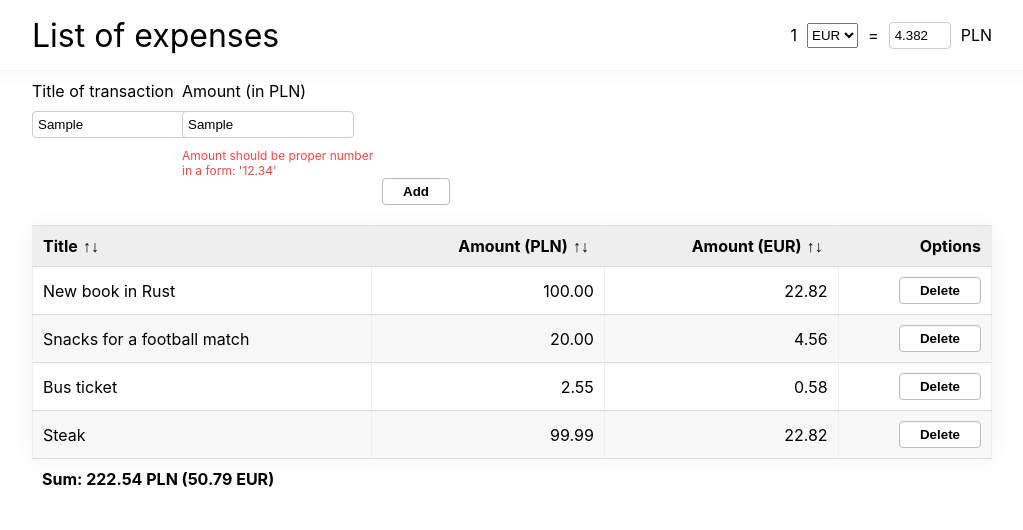
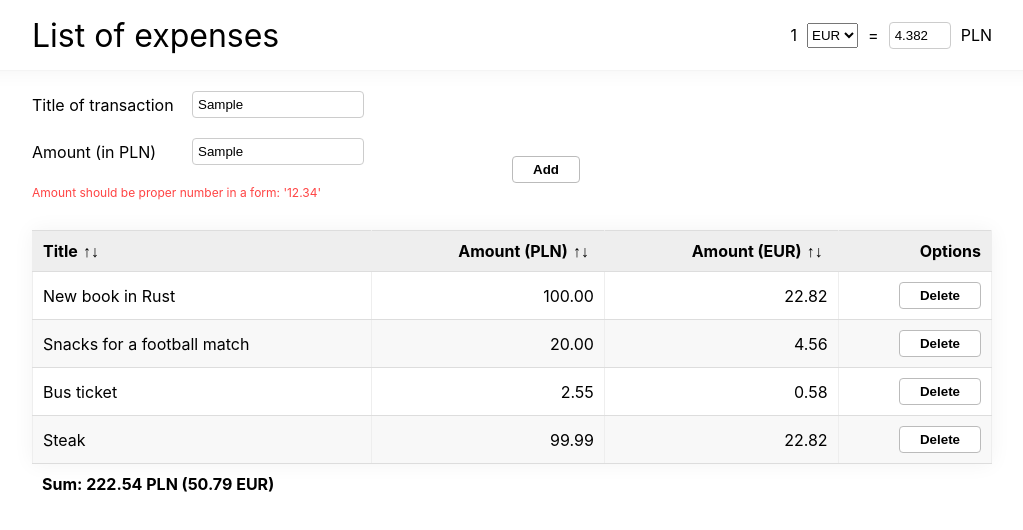
Before and after one commit to talkrz/react-demo, a React (Create React App) app: page / in a window 1280 px wide. Both pictures are taken after typing "Sample", "Sample" into the empty fields and a click on the button "Add". Shown: the top 530 px of the page, without its empty margins (128-1151 px from the left). Built offline with nearby package versions, Linux system fonts and the light colour scheme.

Commit message:
Fix grid mess in the form

```diff
--- a/src/components/common/FormField.js
+++ b/src/components/common/FormField.js
@@ -3,11 +3,15 @@ import React from 'react';
 export default function Field({ id, label, input, error }) {
   return (
     <div className="FormField" aria-label={id}>
-      <label htmlFor={id}>
-        {label}
-      </label>
-      {input(id)}
-      {error && <p className="ExpenseForm-error">{error}</p>}
+      <div className="FormField-field">
+        <label htmlFor={id}>
+          {label}
+        </label>
+        {input(id)}
+      </div>
+      <div className="FormField-error">
+        {error && <p className="FormField-error-message">{error}</p>}
+      </div>
     </div>
   )
 }
--- a/src/components/expense/ExpenseForm.css
+++ b/src/components/expense/ExpenseForm.css
@@ -1,41 +1,45 @@
 .ExpenseForm form {
   display: grid;
-  grid-template-rows: auto auto;
-  grid-template-columns: 150px 200px 200px auto;
+  grid-template-columns: 50% auto;
   margin-bottom: 20px;
 }
 
-.ExpenseForm input[type="text"] {
-  grid-column: 2 / 3;
-  justify-self: left;
-  align-self: center;
+.ExpenseForm .FormField {
+  grid-column: 1 / 2;
+}
+
+.ExpenseForm .FormField-field {
+  display: flex;
+  align-items: center;
+}
+
+.ExpenseForm .FormField-error-message {
+  margin: 10px 0;
+  font-size: 12px;
+  color: #f44;
+}
+
+.ExpenseForm .FormField label {
   width: 160px;
 }
 
-.ExpenseForm label {
-  grid-column: 1 / 2;
-  align-self: center;
+.ExpenseForm input[type="text"] {
+  width: 160px;
 }
 
-.ExpenseForm-submit {
+.ExpenseForm button[type="submit"] {
+  align-self: center;
   justify-self: left;
-  align-self: center;
-  grid-column: 3 / 4;
   grid-row: 2 / 3;
+  grid-column: 2 / 3;
 }
 
 @media (max-width: 740px) {
-  .ExpenseForm-submit {
+  .ExpenseForm form {
+    grid-template-columns: 100%;
+  }
+  .ExpenseForm button[type="submit"]  {
+    grid-row: 3 / 4;
     grid-column: 1 / 2;
-    grid-row: 3 / 4;
   }
 }
-
-.ExpenseForm-error {
-  grid-column: 2 / 3;
-  justify-self: left;
-  align-self: center;
-  margin: 0;
-  font-size: 12px;
-  color: #f44;
-}
```
